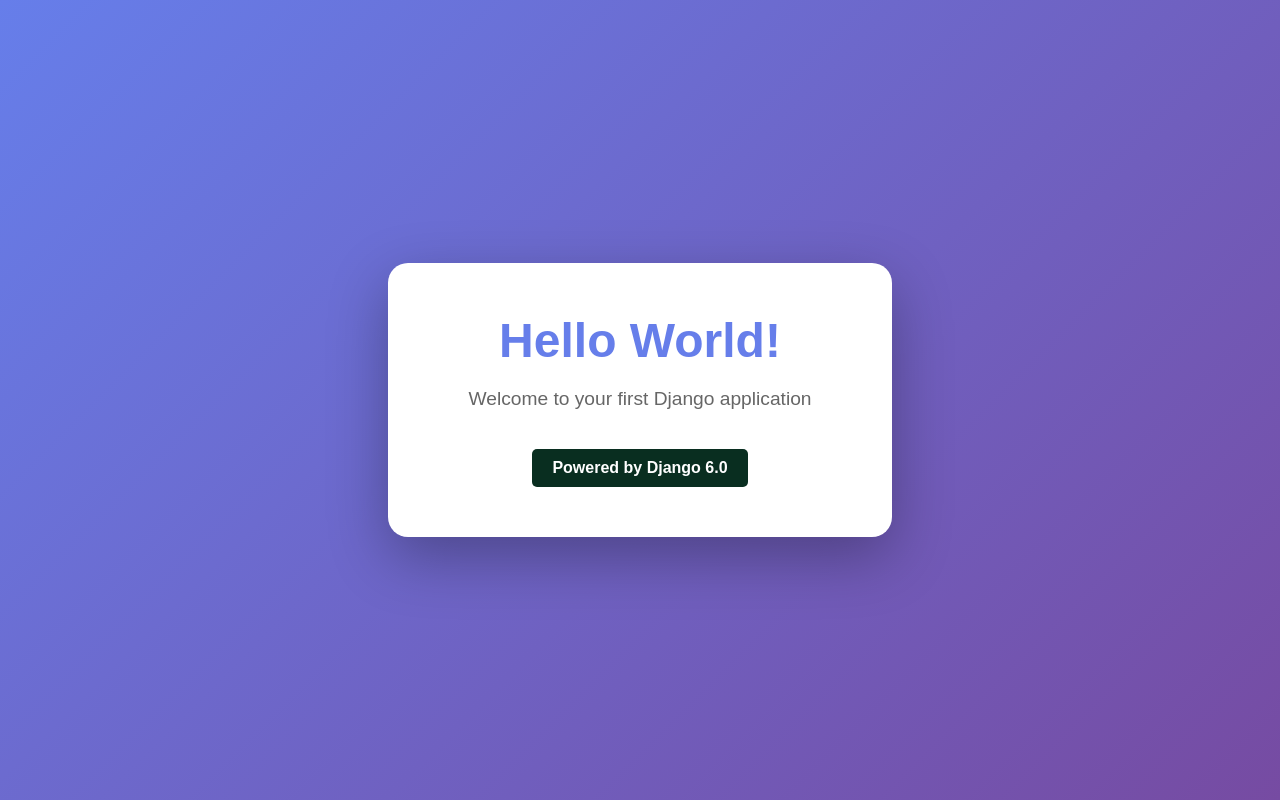
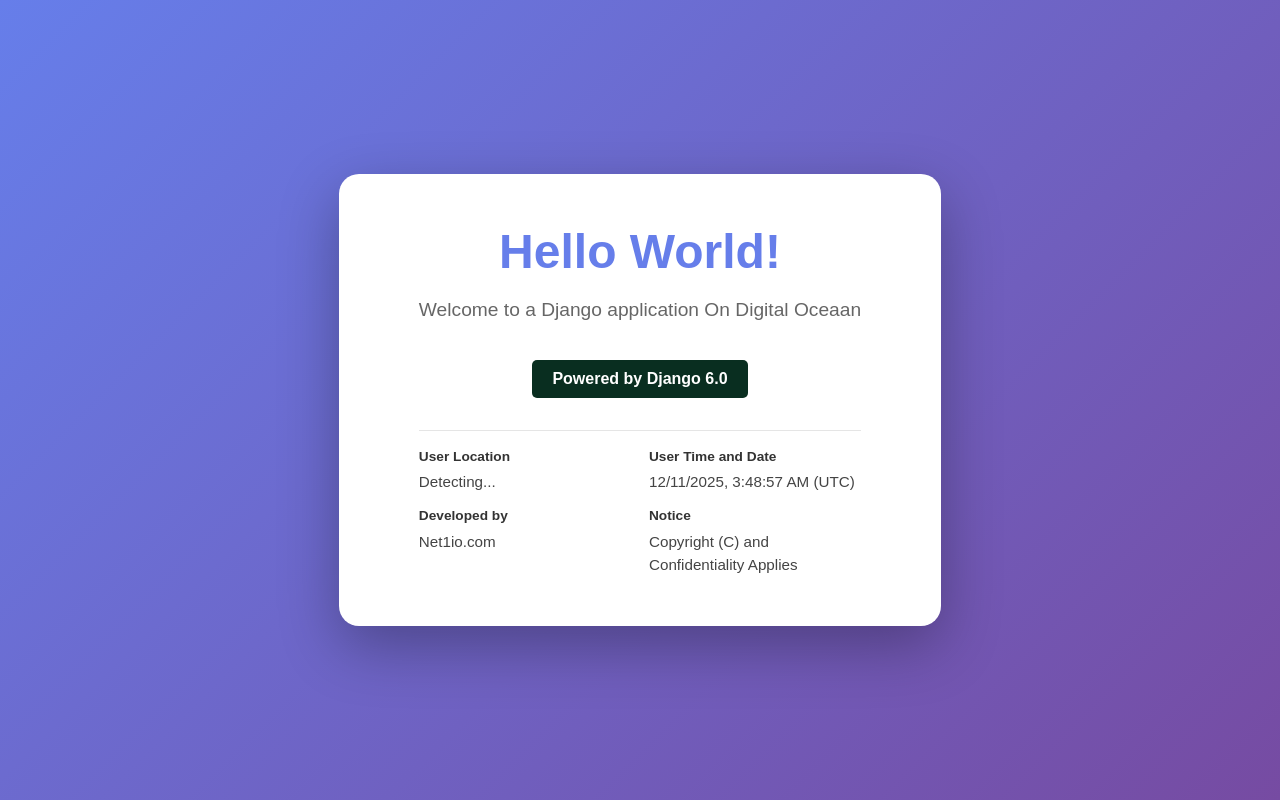
Before and after one commit to mohdazlanabas/digitalocean_django, a Django app: template hello/templates/hello/index.html in a window 1280 px wide. Run offline with Django 5.2, Linux system fonts and the light colour scheme; the template is opened without the code that fills it, so the values that code supplies are empty; parts of the project's set-up code (start-up, migrations or seed data) failed here and were passed over.

Commit message:
This Update Automatically From zsh Script.

```diff
--- a/hello/templates/hello/index.html
+++ b/hello/templates/hello/index.html
@@ -46,6 +46,30 @@
             font-weight: bold;
         }
 
+        .footer {
+            margin-top: 32px;
+            padding-top: 16px;
+            border-top: 1px solid #e5e5e5;
+            color: #444;
+            font-size: 0.95em;
+            text-align: left;
+            display: grid;
+            grid-template-columns: repeat(auto-fit, minmax(180px, 1fr));
+            gap: 12px 18px;
+        }
+
+        .footer span {
+            display: block;
+            line-height: 1.5;
+        }
+
+        .footer strong {
+            display: block;
+            font-size: 0.9em;
+            color: #333;
+            margin-bottom: 4px;
+        }
+
         @keyframes fadeIn {
             from {
                 opacity: 0;
@@ -61,8 +85,56 @@
 <body>
     <div class="container">
         <h1>Hello World!</h1>
-        <p>Welcome to your first Django application</p>
+        <p>Welcome to a Django application On Digital Oceaan </p>
         <div class="django-badge">Powered by Django 6.0</div>
+        <div class="footer">
+            <span>
+                <strong>User Location</strong>
+                <span id="user-location">Detecting...</span>
+            </span>
+            <span>
+                <strong>User Time and Date</strong>
+                <span id="user-time">Loading...</span>
+            </span>
+            <span>
+                <strong>Developed by</strong>
+                <span>Net1io.com</span>
+            </span>
+            <span>
+                <strong>Notice</strong>
+                <span>Copyright (C) and Confidentiality Applies</span>
+            </span>
+        </div>
     </div>
+    <script>
+        const locationEl = document.getElementById('user-location');
+        const timeEl = document.getElementById('user-time');
+
+        function updateTime() {
+            const now = new Date();
+            const tz = Intl.DateTimeFormat().resolvedOptions().timeZone;
+            timeEl.textContent = `${now.toLocaleString()} (${tz})`;
+        }
+
+        function setLocation(text) {
+            locationEl.textContent = text;
+        }
+
+        if ('geolocation' in navigator) {
+            navigator.geolocation.getCurrentPosition(
+                (pos) => {
+                    const { latitude, longitude } = pos.coords;
+                    setLocation(`${latitude.toFixed(3)}, ${longitude.toFixed(3)}`);
+                },
+                () => setLocation('Permission denied or unavailable'),
+                { maximumAge: 600000, timeout: 5000 }
+            );
+        } else {
+            setLocation('Geolocation not supported');
+        }
+
+        updateTime();
+        setInterval(updateTime, 1000);
+    </script>
 </body>
 </html>
```
